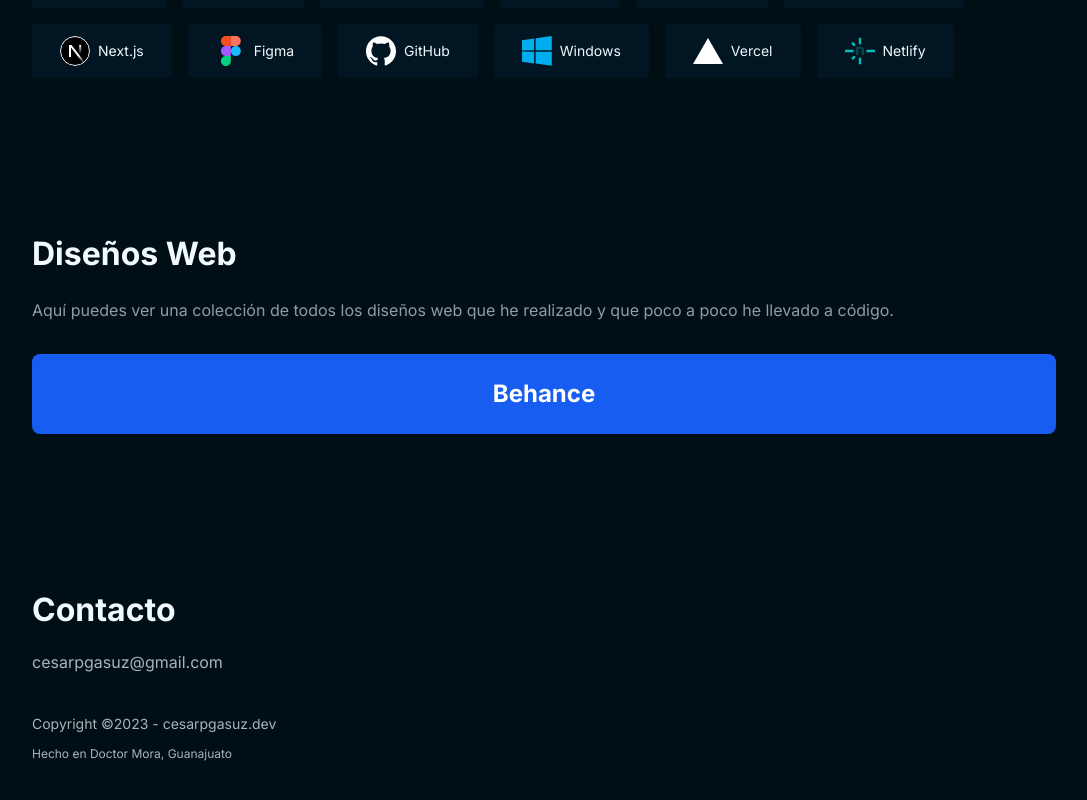
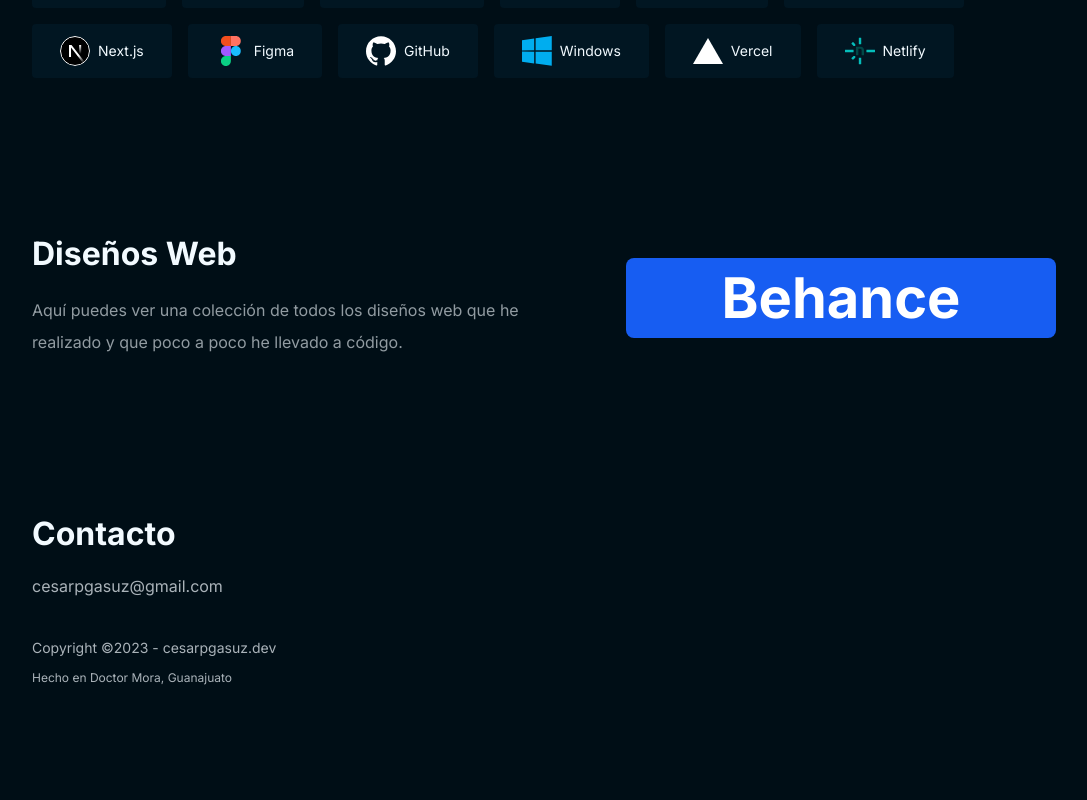
Before and after one commit to cesarpgasuz/portfolio, a Next.js app: page / in a window 1280 px wide. Shown: the part 1922-2722 px from the top of the page, without its empty margins (96-1183 px from the left). After the commit the page ends 2700 px from the top, so only its background shows below. Built offline with nearby package versions, Linux system fonts and the light colour scheme.

Commit message:
Update Behance.jsx
se dividió en dos columnas, una para el texto y otro para el boton

```diff
--- a/components/sections/Behance.jsx
+++ b/components/sections/Behance.jsx
@@ -4,13 +4,13 @@
   const url = 'https://www.behance.net/cesarpgasuz'
   return (
     <section className="contenedor py-[50px] lg:py-20">
-      <div className="grid gap-7">
+      <div className="grid gap-7 lg:grid-cols-2 lg:gap-[24px]">
         <div>
           <h2 className='text-c-white text-2xl mb-6 lg:text-[32px] lg:font-bold'>Diseños Web</h2>
           <p className="text-c-white/60 leading-8">{parrafo}</p>
         </div>
-        <div>
-          <a href={url} target="_blank" rel="noopener noreferrer" className="bg-c-blue w-full text-center block py-6 text-2xl font-bold rounded-lg">Behance</a>
+        <div className="lg:flex lg:justify-end lg:items-center">
+          <a href={url} target="_blank" rel="noopener noreferrer" className="bg-c-blue w-full text-center block py-6 text-2xl font-bold rounded-lg lg:w-[300px] lg:text-[56px] xl:w-[430px]">Behance</a>
         </div>
       </div>
 
```
